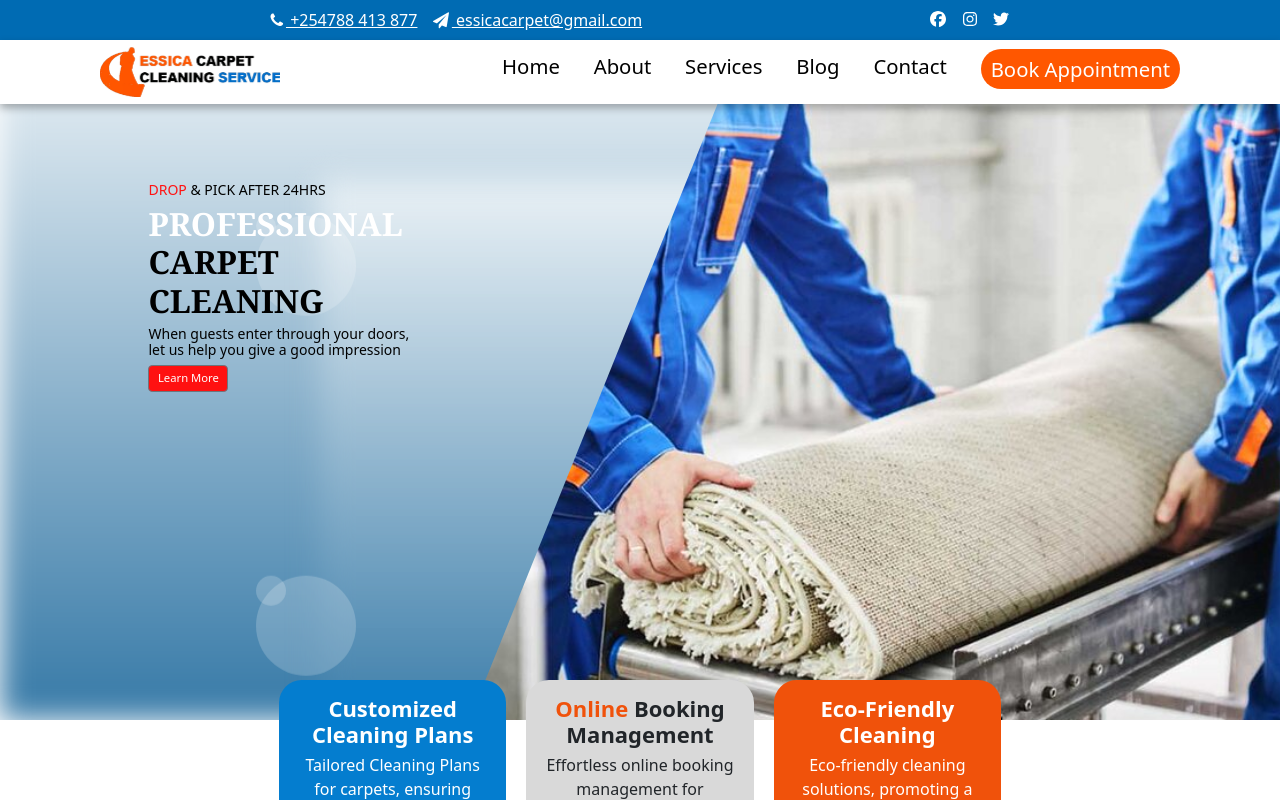
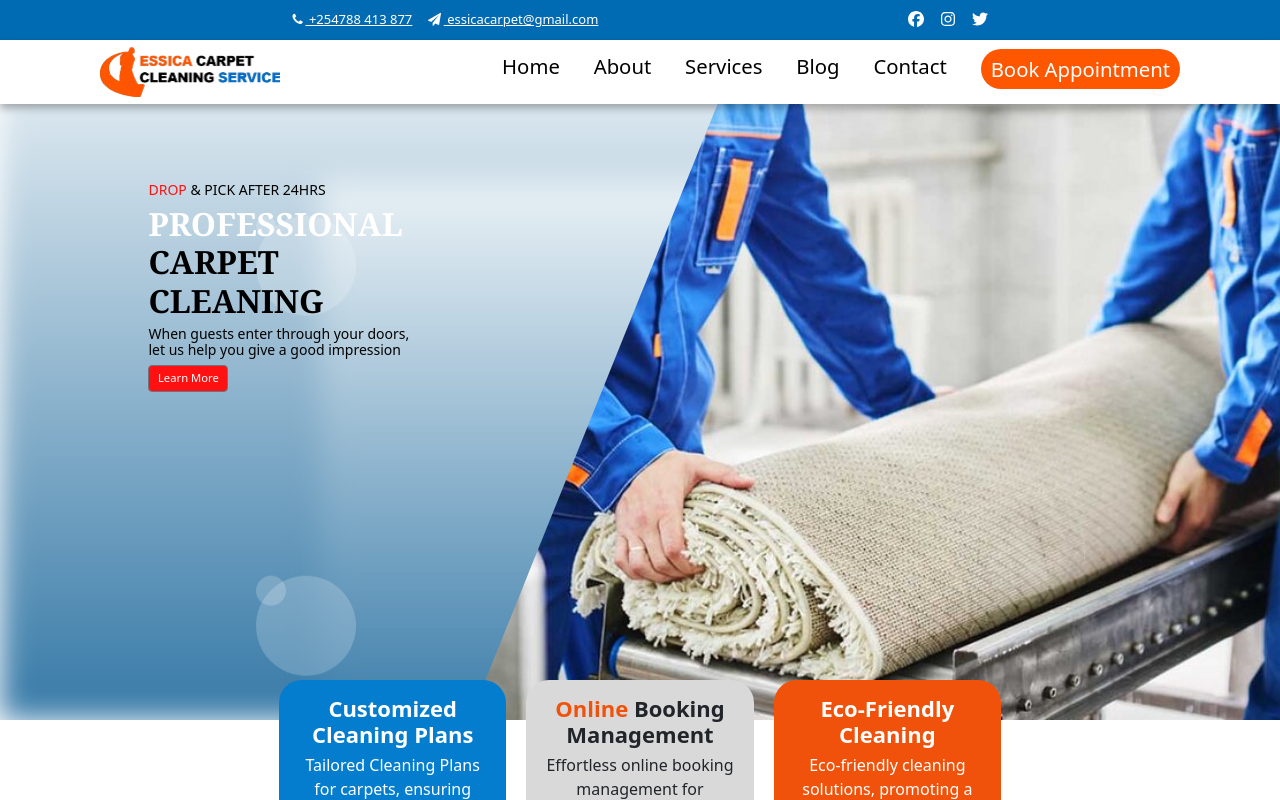
Before and after one commit to Tracy-miranja/essica-carpet-cleaning, a React (Vite) app: page / in a window 1280 px wide. Shown: the top 800 px of the page. Built offline with nearby package versions, Linux system fonts and the light colour scheme.

Commit message:
Check sign in

```diff
--- a/src/components/Navbar/icons.jsx
+++ b/src/components/Navbar/icons.jsx
@@ -6,8 +6,8 @@ const SocialIcons = () => {
   return (
     <div className='header'>
         <div>
-        <a style={{color:"white", fontSize:"16px"}} href="#" className="mr-2"><span className="fa fa-phone mr-1"></span> +254788 413 877</a>
-        <a style={{color:"white", marginLeft:"10px", fontSize:"16px"}} href="#"><span className="fa fa-paper-plane mr-1"></span> essicacarpet@gmail.com</a>
+        <a style={{color:"white", fontSize:"13px"}} href="#" className="mr-2"><span className="fa fa-phone mr-1"></span> +254788 413 877</a>
+        <a style={{color:"white", marginLeft:"10px", fontSize:"13px"}} href="#"><span className="fa fa-paper-plane mr-1"></span> essicacarpet@gmail.com</a>
 
         </div>
 
```
